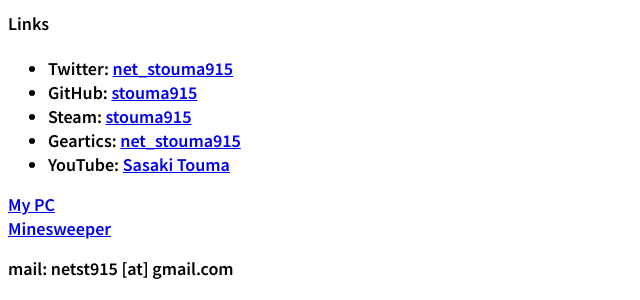
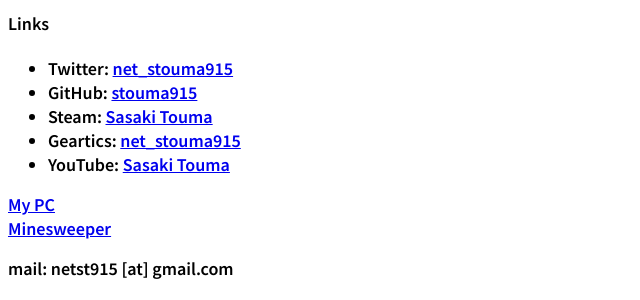
Before and after one commit to t-sasaki915/t-sasaki-net, a Jekyll site: the page built from docs/en/index.md, in a window 1280 px wide. Shown: the part 650-950 px from the top of the page, without its empty margins (0-640 px from the left). Built offline with Jekyll 4.4.1, drawn with Linux system fonts in a browser that asks for light colours; Markdown is read by kramdown in place of the engine named in the settings.

Commit message:
Update index.md

```diff
--- a/docs/en/index.md
+++ b/docs/en/index.md
@@ -32,7 +32,7 @@
 #### Links
 * Twitter: [net_stouma915](https://twitter.com/net_stouma915)
 * GitHub: [stouma915](https://github.com/stouma915)
-* Steam: [stouma915](https://steamcommunity.com/profiles/76561199242758778)
+* Steam: [Sasaki Touma](https://steamcommunity.com/profiles/76561199242758778)
 * Geartics: [net_stouma915](https://www.geartics.com/net_stouma915)
 * YouTube: [Sasaki Touma](https://www.youtube.com/channel/UCJmPPeZmL-OC03-zSb2Dcwg)
 
```
